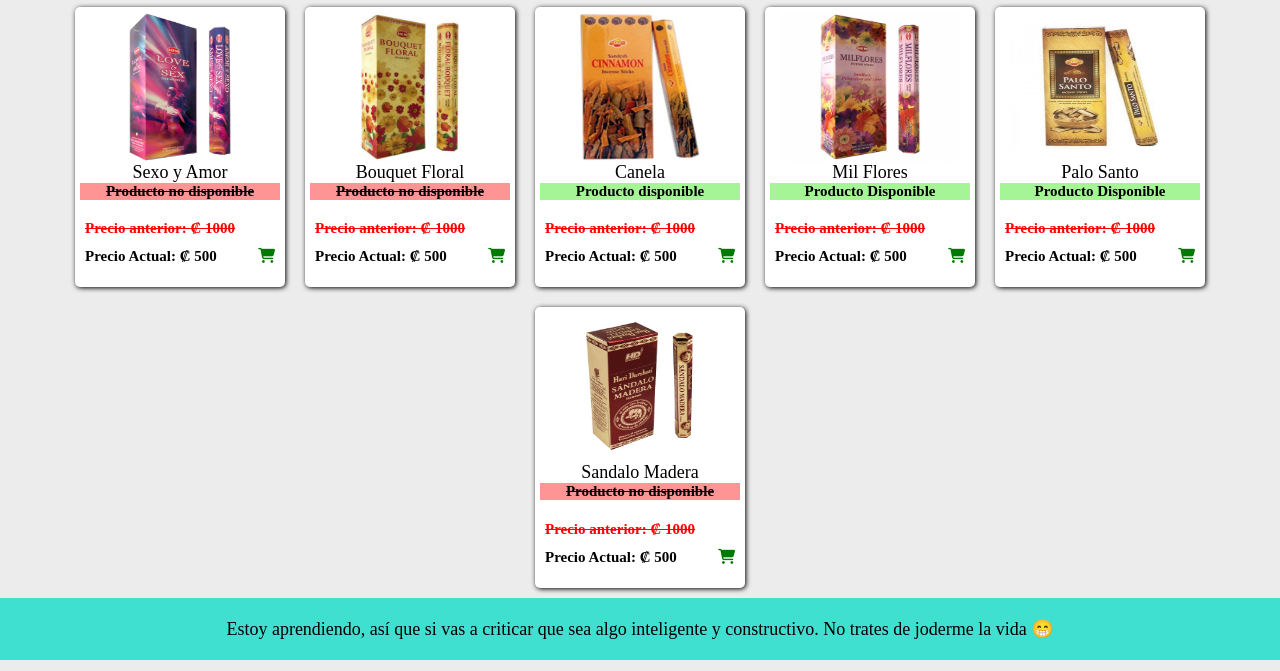
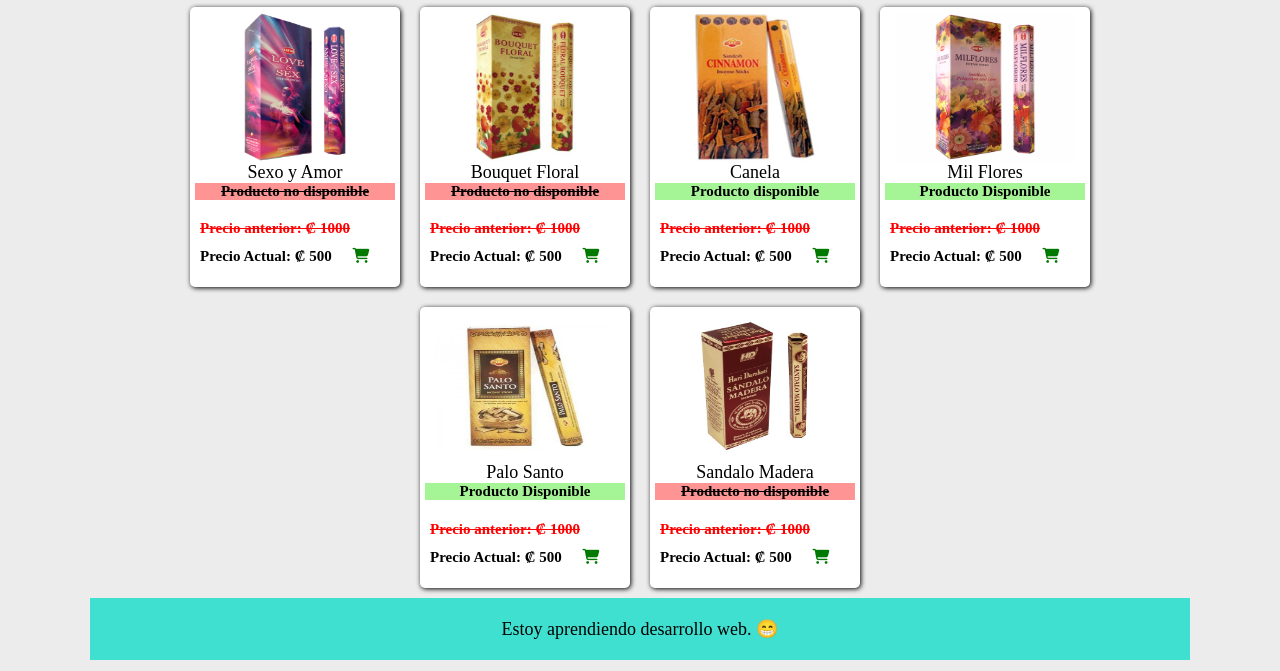
Before and after one commit to rolandoWe/lista_productos, a plain HTML site: page index.html in a window 1280 px wide. Shown: the part 129-800 px from the top of the page. Drawn offline with Linux system fonts and the light colour scheme.

Commit message:
Add files via upload

```diff
--- a/index.html
+++ b/index.html
@@ -103,7 +103,7 @@
          </div>
      </div>
     <div class="nota">
-        <p>Estoy aprendiendo, así que si vas a criticar que sea algo inteligente y constructivo. No trates de joderme la vida 😁</p>
+        <p>Estoy aprendiendo desarrollo web. 😁</p>
     </div>
     </div>
 
--- a/lista.css
+++ b/lista.css
@@ -1,6 +1,7 @@
 *{
-    margin: 0;
+    margin: 0 auto;
     padding: 0;
+    max-width: 1100px;
 }
 body{
     background-color: rgb(236, 236, 236);
```
Also changed, not shown: lista.js (line endings or trailing spaces).
